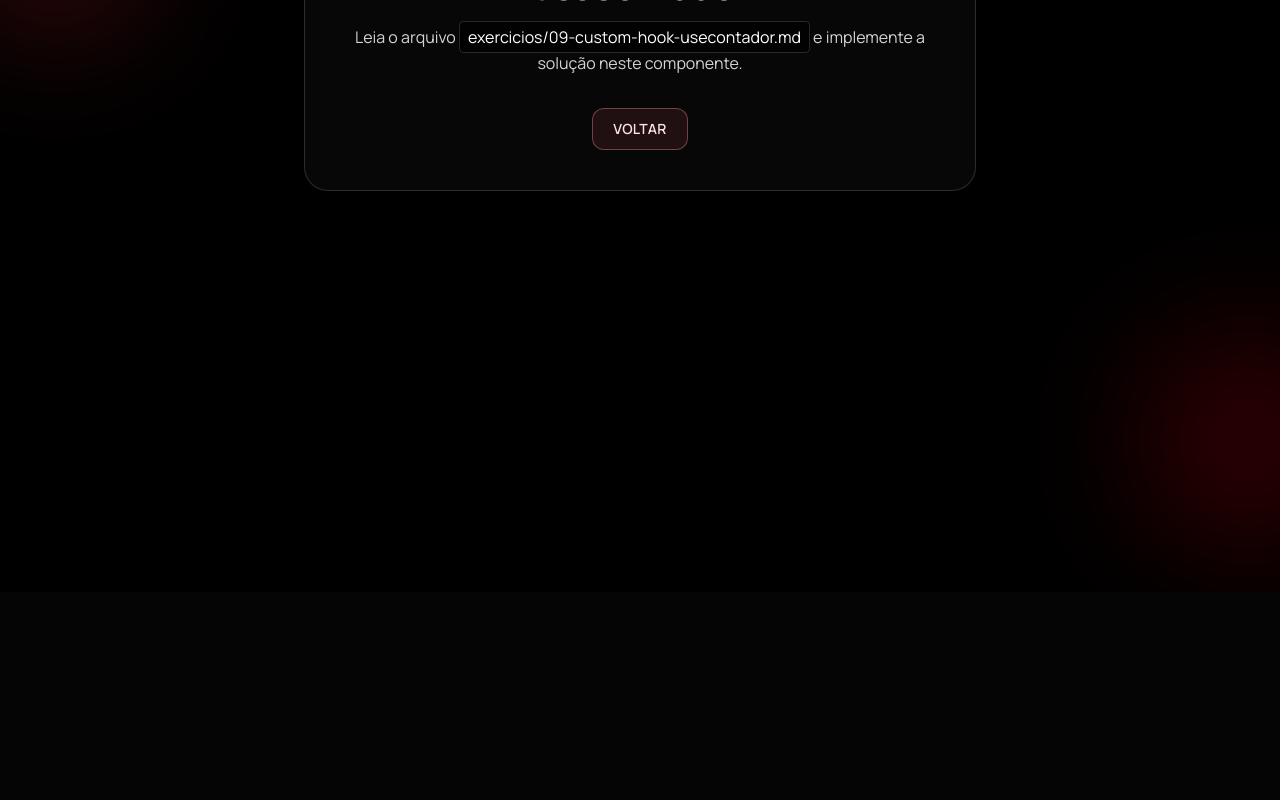
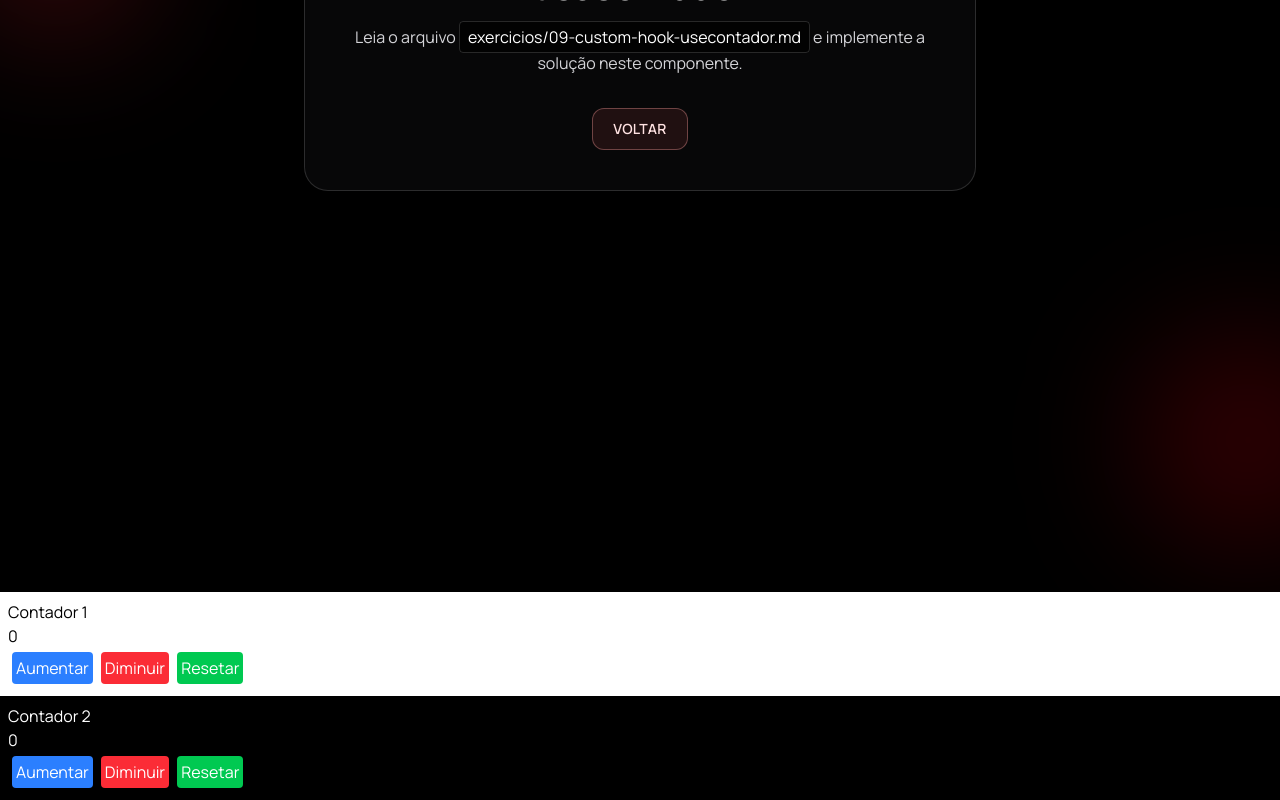
Before and after one commit to Vgalassi/react-aula, a React (Vite) app: page /exercicio-9 in a window 1280 px wide. Shown: the part 208-1008 px from the top of the page. Before the commit the page ends 800 px from the top, so only its background shows below. Built offline with nearby package versions, Linux system fonts and the light colour scheme.

Commit message:
exercicio 9

```diff
--- /dev/null
+++ b/src/components/Counter1.tsx
@@ -0,0 +1,17 @@
+import useContador from "../hooks/UseContador";
+export default function Counter1(){
+
+    const {value,increment,decrement,reset} = useContador(10,-2)
+
+    return(
+        <div className="p-2 bg-white text-black min-weight-[200px]">
+            <p>Contador 1</p>
+            <span>{value}</span>
+            <div>
+                <button className="bg-blue-500 m-1 text-white rounded-sm p-1" onClick={increment}>Aumentar</button>
+                <button className="bg-red-500 m-1 text-white rounded-sm p-1" onClick={decrement}>Diminuir</button>
+                <button className="bg-green-500 m-1 text-white rounded-sm p-1" onClick={reset}>Resetar</button>
+            </div>
+        </div>
+    )
+}
--- /dev/null
+++ b/src/components/Counter2.tsx
@@ -0,0 +1,18 @@
+
+import useContador from "../hooks/UseContador";
+export default function Counter2(){
+
+    const {value,increment,decrement,reset} = useContador()
+
+    return(
+        <div className="p-2 bg-black text-white ">
+            <p>Contador 2</p>
+            <p>{value}</p>
+            <div>
+                <button className="bg-blue-500 m-1 text-white rounded-sm p-1" onClick={increment}>Aumentar</button>
+                <button className="bg-red-500 m-1 text-white rounded-sm p-1" onClick={decrement}>Diminuir</button>
+                <button className="bg-green-500 m-1 text-white rounded-sm p-1" onClick={reset}>Resetar</button>
+            </div>
+        </div>
+    )
+}
--- a/src/exercicios/ExercicioNove.tsx
+++ b/src/exercicios/ExercicioNove.tsx
@@ -1,12 +1,18 @@
 import ExercicioPlaceholder from "../components/ExercicioPlaceholder";
-
+import Counter1 from "../components/Counter1";
+import Counter2 from "../components/Counter2";
 function ExercicioNove() {
   return (
-    <ExercicioPlaceholder
-      titulo="Exercicio 09 - Custom Hook useContador"
-      arquivoMarkdown="09-custom-hook-usecontador.md"
-    />
+    <>
+      <ExercicioPlaceholder
+        titulo="Exercicio 09 - Custom Hook useContador"
+        arquivoMarkdown="09-custom-hook-usecontador.md"
+      />
+      <Counter1></Counter1>
+      <Counter2></Counter2>
+    </>
   );
 }
 
+
 export default ExercicioNove;
--- /dev/null
+++ b/src/hooks/UseContador.tsx
@@ -0,0 +1,42 @@
+import { useState } from "react";
+
+export default function useContador(maxLimit:number | undefined = undefined, minLimit: number | undefined = undefined ){
+    const [value,setValue] = useState<number>(0)
+
+    function increment(){
+        if(!maxLimit){
+            setValue((oldValue) => oldValue + 1)
+            return
+        }
+        setValue((oldValue) => {
+            if(oldValue < maxLimit){
+                return oldValue +1
+            }
+            return oldValue
+        })
+
+    }
+    function decrement(){
+        if(!minLimit){
+            setValue((oldValue) => oldValue -1 )
+            return
+        }
+        setValue((oldValue) => {
+            if(oldValue > minLimit){
+                return oldValue -1
+            }
+            return oldValue
+        }
+        )
+    }
+    function reset(){
+        setValue(0)
+    }
+
+    return {
+        value,
+        increment,
+        decrement,
+        reset
+    }
+}
```
